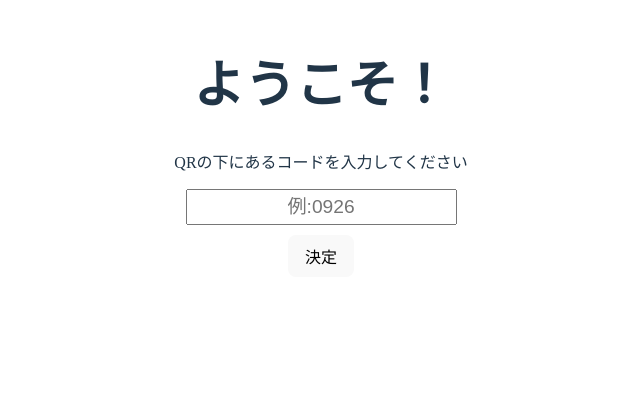
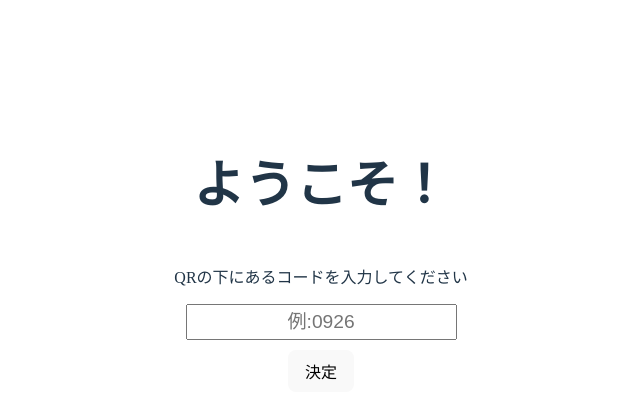
Before and after one commit to takiyama10921-droid/guest-app, a React (Vite) app: page /guest/abc123 in a window 1280 px wide. Shown: the part 142-560 px from the top of the page, without its empty margins (319-959 px from the left). Built offline with nearby package versions, Linux system fonts and the light colour scheme.

Commit message:
スクロール対応追加

```diff
--- a/src/pages/DrinkMenuPage.tsx
+++ b/src/pages/DrinkMenuPage.tsx
@@ -1,7 +1,10 @@
-import React from "react";
+import React, { useEffect } from "react";
 import Header from "../components/Header";
 
 const DrinkMenuPage: React.FC = () => {
+  useEffect(() => {
+      window.scrollTo(0, 0);
+    }, []);
   return (
     <div style={{ height: '100vh', overflow: 'hidden' }}>
       {/* 固定ヘッダー */}
--- a/src/pages/GuestPage.tsx
+++ b/src/pages/GuestPage.tsx
@@ -48,9 +48,15 @@ export default function GuestApp() {
     return (
       <div
         style={{
+          height: '100vh',
+          overflow: 'hidden', // ← スクロール禁止
+          display: 'flex',
+          flexDirection: 'column',
+          justifyContent: 'center', // ← 完全中央寄せ
+          alignItems: 'center',
           textAlign: 'center',
-          marginTop: '200px',
-          width: '100%',
+          padding: '0 20px',
+          boxSizing: 'border-box',
         }}
       >
         <h1>ようこそ！</h1>
--- a/src/pages/MenuPage.tsx
+++ b/src/pages/MenuPage.tsx
@@ -18,7 +18,8 @@ function MenuPage() {
         height: "100vh",
         display: "flex",
         flexDirection: "column",
-        marginTop: "56px"
+        marginTop: "56px",
+        overflow: "hidden",
       }}
     >
       <Header title=" お食事" />
--- a/src/pages/MessagePage.tsx
+++ b/src/pages/MessagePage.tsx
@@ -123,7 +123,7 @@ const MessagePage: React.FC = () => {
         }}
       >
         新郎新婦に向けて、メッセージをお寄せください！<br />
-        式の感想を <strong>Twitter</strong> 風に投稿していただくのも大歓迎です！
+        <strong>Twitter</strong> 風に投稿していただくのも大歓迎です！
       </div>
 
       {/* --- フォーム固定 --- */}
--- a/src/pages/PhotoGalleryPage.tsx
+++ b/src/pages/PhotoGalleryPage.tsx
@@ -1,4 +1,4 @@
-import React, { useState } from "react";
+import React, { useEffect, useState } from "react";
 import Header from "../components/Header";
 
 // ローカル写真フォルダの画像
@@ -10,9 +10,16 @@ const photoLinks = [
 
 const PhotoGalleryPage: React.FC = () => {
   const [modalUrl, setModalUrl] = useState<string | null>(null);
-
+  useEffect(() => {
+    window.scrollTo(0, 0);
+  }, []);
   return (
-    <div>
+    <div
+      style={{
+        height: '100vh',
+        overflow: 'hidden',
+      }}
+    >
       <Header title=" 前撮りフォト" />
       {/* ギャラリー */}
       <div
@@ -27,6 +34,8 @@ const PhotoGalleryPage: React.FC = () => {
           marginTop: '56px',
           boxSizing: 'border-box', // ★ 横幅オーバー防止
           overflowX: 'hidden',
+          overflowY: "auto",
+          height: "calc(100vh - 56px)"
         }}
       >
         {photoLinks.map((url, i) => (
--- a/src/pages/PhotoUploadPage.tsx
+++ b/src/pages/PhotoUploadPage.tsx
@@ -9,10 +9,15 @@ export default function PhotoUploadPage() {
     "https://drive.google.com/drive/folders/1Yxvbar_SBDQkYvM5n0eJzdOI0QIvg2H0?usp=drive_link";
 
   return (
-    <div>
+    <div
+      style={{
+        height: "100vh",
+        overflow: "hidden", // ← ページ全体スクロール禁止
+      }}
+    >
       <Header title=" 写真アップロード" />
 
-      <div style={{ padding: "20px", textAlign: "center", marginTop: "56px" }}>
+      <div style={{ padding: "20px", textAlign: "center", marginTop: "56px"}}>
         <p style={{ marginBottom: "20px", fontSize: "18px" }}>
           当日の写真をぜひアップロード<br/>お願いいたします 📸
         </p>
--- a/src/pages/ProfilePage.tsx
+++ b/src/pages/ProfilePage.tsx
@@ -1,9 +1,12 @@
-import React from "react";
+import React, { useEffect } from "react";
 import Header from "../components/Header";
 import groomImg from "../assets/IMG_6736.png";  // 新郎写真
 import brideImg from "../assets/IMG_6711.png";  // 新婦写真
 
 const ProfilePage: React.FC = () => {
+  useEffect(() => {
+    window.scrollTo(0, 0);
+  }, []);
   return (
     <div
       style={{
--- a/src/pages/SeatingChartPage.tsx
+++ b/src/pages/SeatingChartPage.tsx
@@ -30,6 +30,7 @@ function SeatingChartPage() {
             maxWidth: '90%',
             borderRadius: '12px',
             border: '2px solid #eee',
+            marginTop: '100px'
           }}
         />
       </div>
--- a/src/pages/VenueInfoPage.tsx
+++ b/src/pages/VenueInfoPage.tsx
@@ -1,8 +1,10 @@
-import React from "react";
+import React, { useEffect } from "react";
 import Header from "../components/Header";
 
 const VenueInfoPage: React.FC = () => {
-
+  useEffect(() => {
+    window.scrollTo(0, 0);
+  }, []);
   return (
     <div
       style={{
```
